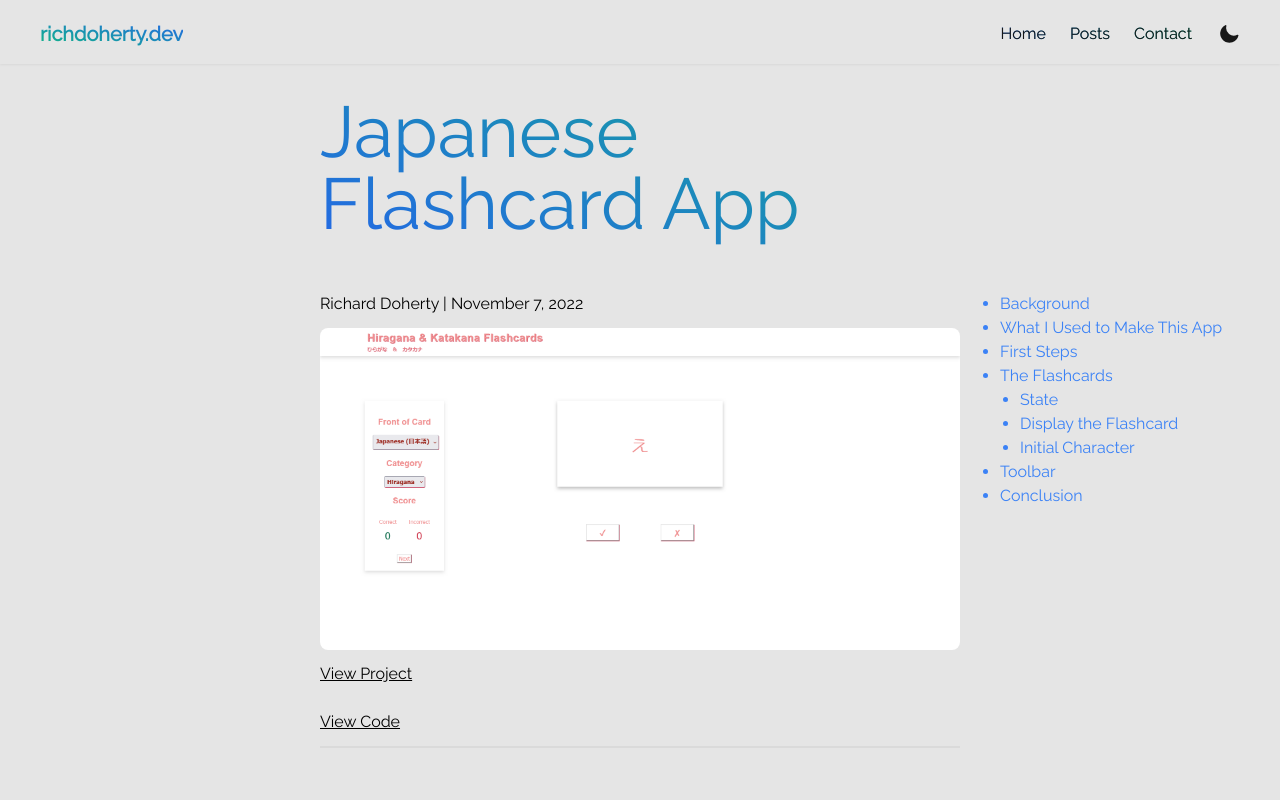
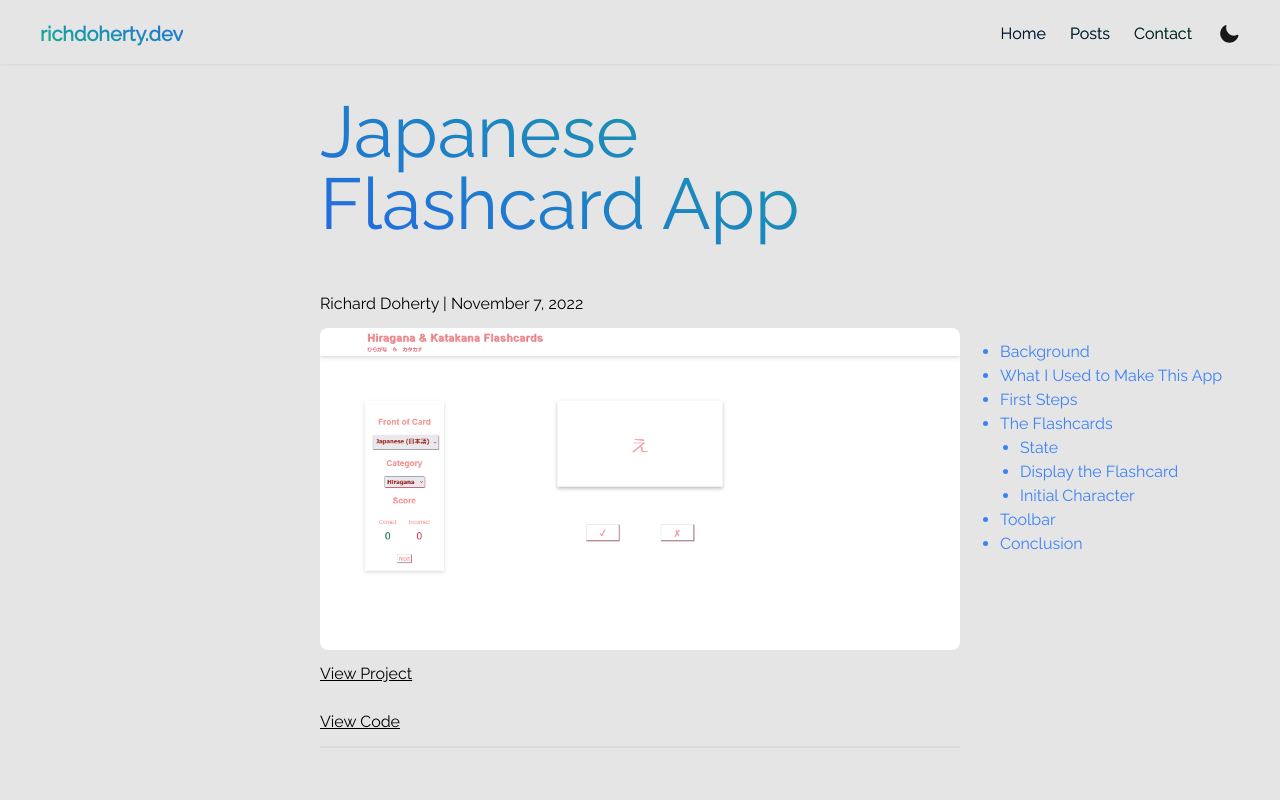
Before and after one commit to RichDoherty/website, a Next.js app: page /posts/japanese-flashcards in a window 1280 px wide. Shown: the top 800 px of the page. Built offline with nearby package versions, Linux system fonts and the light colour scheme.

Commit message:
Update TableOfContents.jsx
Changed padding

```diff
--- a/components/TableOfContents.jsx
+++ b/components/TableOfContents.jsx
@@ -116,7 +116,7 @@ const TableOfContents = () => {
     useIntersectionObserver(setActiveId);
 
     return (
-        <nav className="w-1/4 py-3 float-right hidden lg:block sticky px-10 mx-auto top-24 max-h-[calc(100vh-40px)] overflow-auto">
+        <nav className="w-1/4 pt-[60px] float-right hidden lg:block sticky px-10 mx-auto top-12 max-h-[calc(100vh-40px)] overflow-auto">
             <Headings headings={nestedHeadings} activeId={activeId} />
         </nav>
     )
```
